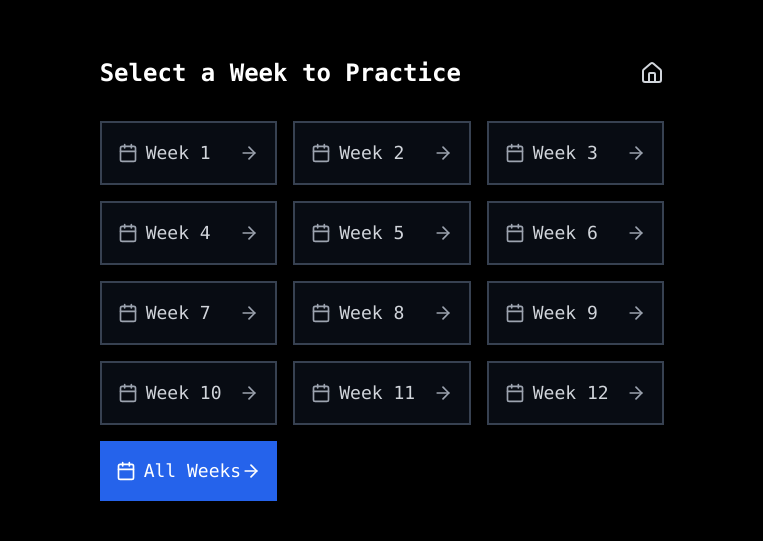
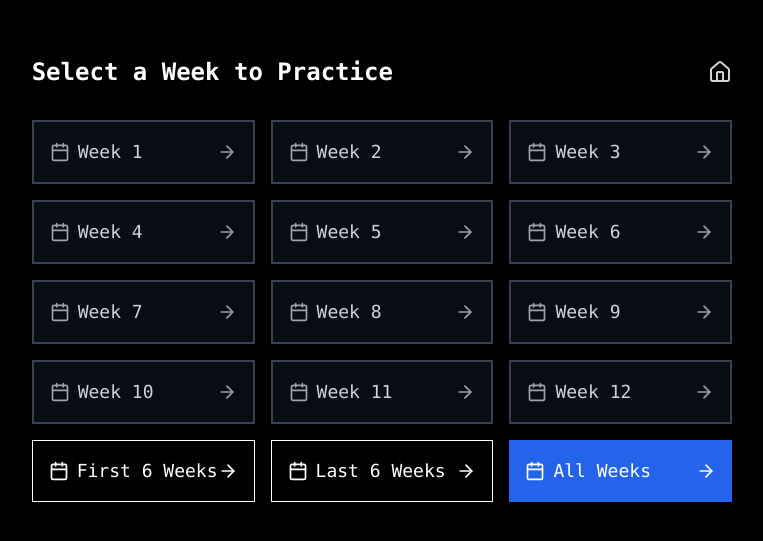
Before and after one commit to sr2echa/wildlife-nptel, a Next.js app: page /quiz in a window 1280 px wide. Shown: the part 121-662 px from the top of the page, without its empty margins (258-1021 px from the left). Built offline with nearby package versions, Linux system fonts and the light colour scheme.

Commit message:
added: first 6 weeks and last 6 weeks to weekselector

```diff
--- a/src/app/quiz/[week]/page.tsx
+++ b/src/app/quiz/[week]/page.tsx
@@ -6,8 +6,10 @@ import { useState, useEffect } from "react";
 import { Question } from "@/types/Question";
 import Link from "next/link";
 
-export default function QuizPage({ params }: { params: { week: string } }) {
+// Main QuizPage component
+export default function QuizPage({ params }: { params: { week: string; mode?: string } }) {
   const week = params.week;
+  const mode = params.mode || "all"; // Determines which mode to use: 'all', 'first6', or 'last6'
   const [questions, setQuestions] = useState<Question[]>([]);
   const [userAnswers, setUserAnswers] = useState<{ [key: number]: string }>({});
   const [quizCompleted, setQuizCompleted] = useState(false);
@@ -15,12 +17,27 @@ export default function QuizPage({ params }: { params: { week: string } }) {
 
   useEffect(() => {
     shuffleQuestions();
-  }, [week]);
+  }, [week, mode]);
 
   const shuffleQuestions = () => {
-    const allQuestions =
-      week === "all" ? Object.values(questionsByWeek).flat() : questionsByWeek[week] || [];
-    const shuffled = allQuestions
+    const allQuestions = questionsByWeek[week] || [];
+    let selectedQuestions: Question[];
+
+    if (week === "all" || week === "first6" || week === "last6") {
+      const allQuestions = Object.values(questionsByWeek).flat();
+      if (week === "first6") {
+        selectedQuestions = allQuestions.slice(0, 60);
+      } else if (week === "last6") {
+        selectedQuestions = allQuestions.slice(-60);
+      } else {
+        selectedQuestions = allQuestions;
+      }
+    } else {
+      selectedQuestions = questionsByWeek[week] || [];
+    }
+
+
+    const shuffled = selectedQuestions
       .sort(() => Math.random() - 0.5)
       .map((q) => ({
         ...q,
@@ -51,7 +68,6 @@ export default function QuizPage({ params }: { params: { week: string } }) {
   };
 
   const weekTitle = week === "all" ? "All Weeks" : `Week ${week.replace("week", "")}`;
-
   const formatQuestion = (question: string) => {
     return question
       .replace(/-->/g, "→")
@@ -63,7 +79,9 @@ export default function QuizPage({ params }: { params: { week: string } }) {
     <div className="min-h-screen bg-black text-gray-300 py-12 px-4 sm:px-6 lg:px-8 font-mono">
       <div className="max-w-3xl mx-auto">
         <div className="mb-8 flex flex-col sm:flex-row justify-between items-start sm:items-center">
-          <h1 className="text-3xl font-bold mb-4 sm:mb-0 text-white">{weekTitle} Quiz</h1>
+          <h1 className="text-3xl font-bold mb-4 sm:mb-0 text-white">
+            {weekTitle} Quiz {mode === "first6" ? "(First 6)" : mode === "last6" ? "(Last 6)" : ""}
+          </h1>
           <Link href="/quiz" className="inline-flex items-center text-blue-400 hover:text-blue-300">
             <ArrowLeft className="mr-2" size={20} />
             Back to Week Selection
@@ -71,14 +89,14 @@ export default function QuizPage({ params }: { params: { week: string } }) {
         </div>
 
         {quizCompleted ? (
-          <div className="bg-gray-900/40 border-2 border-gray-700 p-6 mb-8 flex justify-between items-center ">
+          <div className="bg-gray-900/40 border-2 border-gray-700 p-6 mb-8 flex justify-between items-center">
             <div className="flex items-baseline">
               <span className="text-6xl font-bold text-blue-400">{score}</span>
               <span className="text-2xl text-gray-500 ml-2">/ {questions.length}</span>
             </div>
             <button
               onClick={handleRedoQuiz}
-              className="flex items-center px-4 py-2 bg-blue-600 text-white hover:bg-blue-700 transition-colors "
+              className="flex items-center px-4 py-2 bg-blue-600 text-white hover:bg-blue-700 transition-colors"
             >
               <RefreshCw className="mr-2" size={20} />
               Redo Quiz
@@ -89,7 +107,7 @@ export default function QuizPage({ params }: { params: { week: string } }) {
         )}
 
         {questions.map((question, index) => (
-          <div key={index} className="mb-10 bg-transparent border-2 border-gray-700 ">
+          <div key={index} className="mb-10 bg-transparent border-2 border-gray-700">
             <div className="bg-gray-900/50 p-4 border-b-2 border-gray-700">
               <h2 className="text-lg text-white">
                 <span className="text-xl font-bold ml-2 mr-3">{index + 1}.</span>
@@ -97,11 +115,6 @@ export default function QuizPage({ params }: { params: { week: string } }) {
                   className=""
                   dangerouslySetInnerHTML={{ __html: formatQuestion(question.question) }}
                 />
-                {/* {question.question.match(/\(Fill in the blanks?\)/i) && (
-                  <span className="m-2 text-xs text-gray-500 float-right">
-                    (Fill in the blanks)
-                  </span>
-                )} */}
               </h2>
             </div>
             <div className="p-6">
@@ -109,7 +122,7 @@ export default function QuizPage({ params }: { params: { week: string } }) {
                 {question.options.map((option, optionIndex) => (
                   <button
                     key={optionIndex}
-                    className={`p-3 text-left transition-colors  ${
+                    className={`p-3 text-left transition-colors ${
                       userAnswers[index] === option && !quizCompleted
                         ? "bg-blue-900 border-2 border-blue-600"
                         : "border-2 border-gray-700 hover:bg-gray-800"
@@ -143,7 +156,7 @@ export default function QuizPage({ params }: { params: { week: string } }) {
 
         {!quizCompleted && (
           <button
-            className="w-full my-6 px-4 py-2 bg-blue-600 text-white hover:bg-blue-700 transition-colors text-lg font-semibold "
+            className="w-full my-6 px-4 py-2 bg-blue-600 text-white hover:bg-blue-700 transition-colors text-lg font-semibold"
             onClick={handleQuizSubmit}
           >
             Submit Quiz
--- a/src/components/WeekSelector.tsx
+++ b/src/components/WeekSelector.tsx
@@ -31,6 +31,26 @@ const WeekSelector: React.FC<WeekSelectorProps> = ({ weeks }) => {
             </Link>
           ))}
           <Link
+            href="/quiz/first6"
+            className="bg-black-200 border border-white text-white p-4 hover:bg-gray-900 transition-colors duration-300 flex items-center justify-between"
+          >
+            <span className="flex items-center">
+              <Calendar className="mr-2" size={20} />
+              <span className="text-lg">First 6 Weeks</span>
+            </span>
+            <ArrowRight size={20} />
+          </Link>
+          <Link
+            href="/quiz/last6"
+            className="bg-black-200 border border-white text-white p-4 hover:bg-gray-900 transition-colors duration-300 flex items-center justify-between"
+          >
+            <span className="flex items-center">
+              <Calendar className="mr-2" size={20} />
+              <span className="text-lg">Last 6 Weeks</span>
+            </span>
+            <ArrowRight size={20} />
+          </Link>
+          <Link
             href="/quiz/all"
             className="bg-blue-600 text-white p-4  hover:bg-blue-700 transition-colors duration-300 flex items-center justify-between"
           >
```
Also changed, not shown: 1 other file (tests, documents, lock files or other folders).
